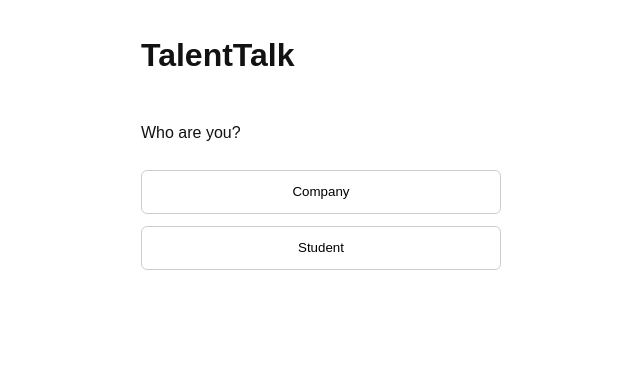
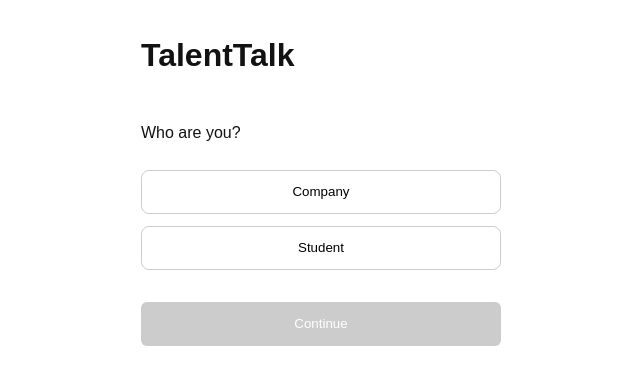
Before and after one commit to EmmaRask/TalentTalk, a React (Vite) app: page / in a window 1280 px wide. Shown: the top 384 px of the page, without its empty margins (319-959 px from the left). Built offline with nearby package versions, Linux system fonts and the light colour scheme.

Commit message:
added continue button to home page and made it possible to select

```diff
--- a/src/components/RoleButton.jsx
+++ b/src/components/RoleButton.jsx
@@ -1,14 +1,17 @@
 export default function RoleButton({ onSelect, value, children, selected }) {
   return (
-    <button onClick={() => onSelect(value)}
-     style={{
-        border: selected ? "2px solid #132b47" : "1px solid #ccc",
-        background: selected ? "#E8F1FF" : "white",
-        padding: "10px 16px",
-        borderRadius: "6px",
+    <button
+      onClick={() => onSelect(value)}
+      style={{
+        padding: "12px 18px",
+        borderRadius: "8px",
+        backgroundColor: selected ? "#4A90E2" : "#ffffff",
+        color: selected ? "white" : "black",
+        border: selected ? "2px solid #4A90E2" : "1px solid #ccc",
         cursor: "pointer",
+        transition: "0.2s ease",
       }}
->
+    >
       {children}
     </button>
   );
--- a/src/pages/HomePage.jsx
+++ b/src/pages/HomePage.jsx
@@ -2,27 +2,42 @@ import { useNavigate } from "react-router-dom";
 import { text } from "../data/text";
 import { useMingel } from "../context/MingelContext";
 import RoleButton from "../components/RoleButton";
+import { useState } from "react";
+import ContinueButton from "../components/ContinueButton";
+
+
+
 
 export default function HomePage() {
     const navigate = useNavigate();
     const { chooseUserType } = useMingel();
+    const [selectedRole, setSelectedRole] = useState(null);
     function handleSelect(type) {
-        chooseUserType(type);
-        navigate("/roll");
+        setSelectedRole(type);
     }
+      function handleContinue() {
+    chooseUserType(selectedRole);
+    navigate("/roll");
+  }
+
   return (
     <main>
       <h1>{text.home.title}</h1>
       <p>{text.home.subtitle}</p>
 
-      <RoleButton onSelect={handleSelect} value="company">
+      <RoleButton onSelect={handleSelect} value="company"  selected={selectedRole === "company"}
+>
         {text.role.company}
       </RoleButton>
 
-     <RoleButton onSelect={handleSelect} value="student">
+     <RoleButton onSelect={handleSelect} value="student" selected={selectedRole === "student"}
+>
         {text.role.student}
       </RoleButton>
-
+        <ContinueButton
+        disabled={!selectedRole}
+        onContinue={handleContinue}
+      />
     </main>
   );
 }
```
